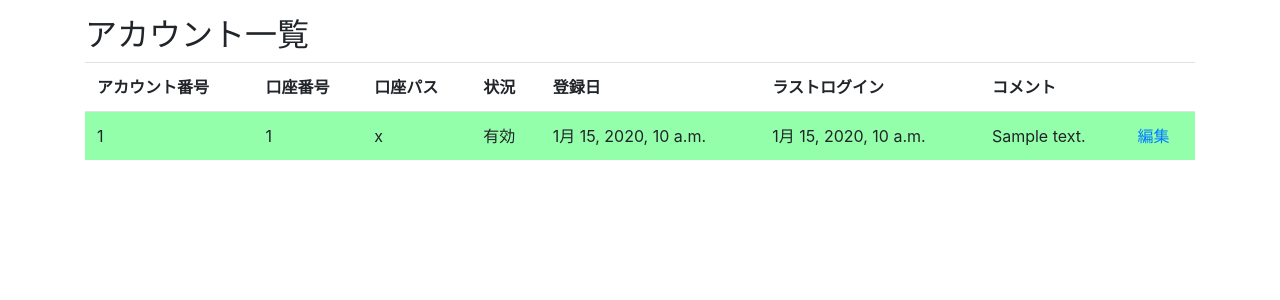
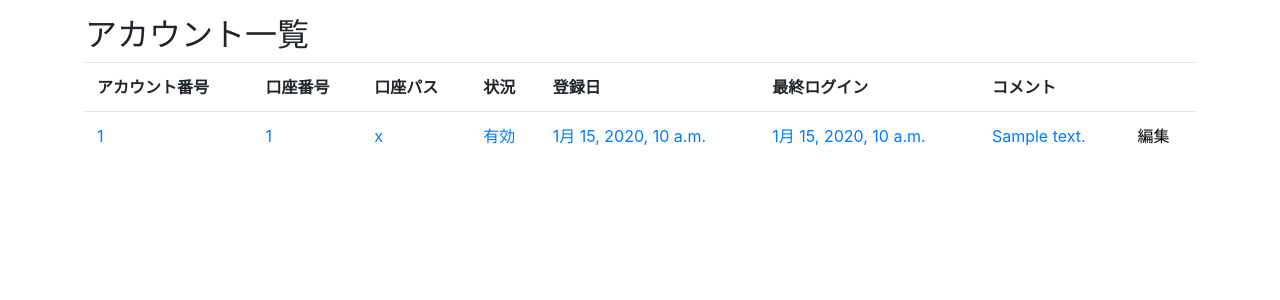
Before and after one commit to var-demiurgos/social-trading, a Django app: page /trade/account in a window 1280 px wide. Shown: the top 300 px of the page. Run offline with Django 3.2, Linux system fonts and the light colour scheme; tables that the repository leaves empty hold one stand-in row (values such as "Sample post"); some libraries are stand-ins or nearby versions.

Commit message:
make it better

```diff
--- a/SocialTrade/templates/trade/account.html
+++ b/SocialTrade/templates/trade/account.html
@@ -9,7 +9,7 @@
 		<th>口座パス</th>
 		<th>状況</th>
 		<th>登録日</th>
-		<th>ラストログイン</th>
+		<th>最終ログイン</th>
 		<th>コメント</th>
 		<th></th>
 	</tr>
@@ -27,16 +27,18 @@
     {% endfor %}
 	</table>
 	<style type="text/css">
+		a{
+			color:#000;
+		}
 		.table__A{
-			background-color: #93FFAB;
+			color: #007bff;
 		}
 		.table__B{
-			background-color: #FF69A3;
+			color: #FF69A3;
 		}
 		.table__C{
 			opacity: 0.3;
 		}
-
 	</style>
 
 {% endblock %}
```
